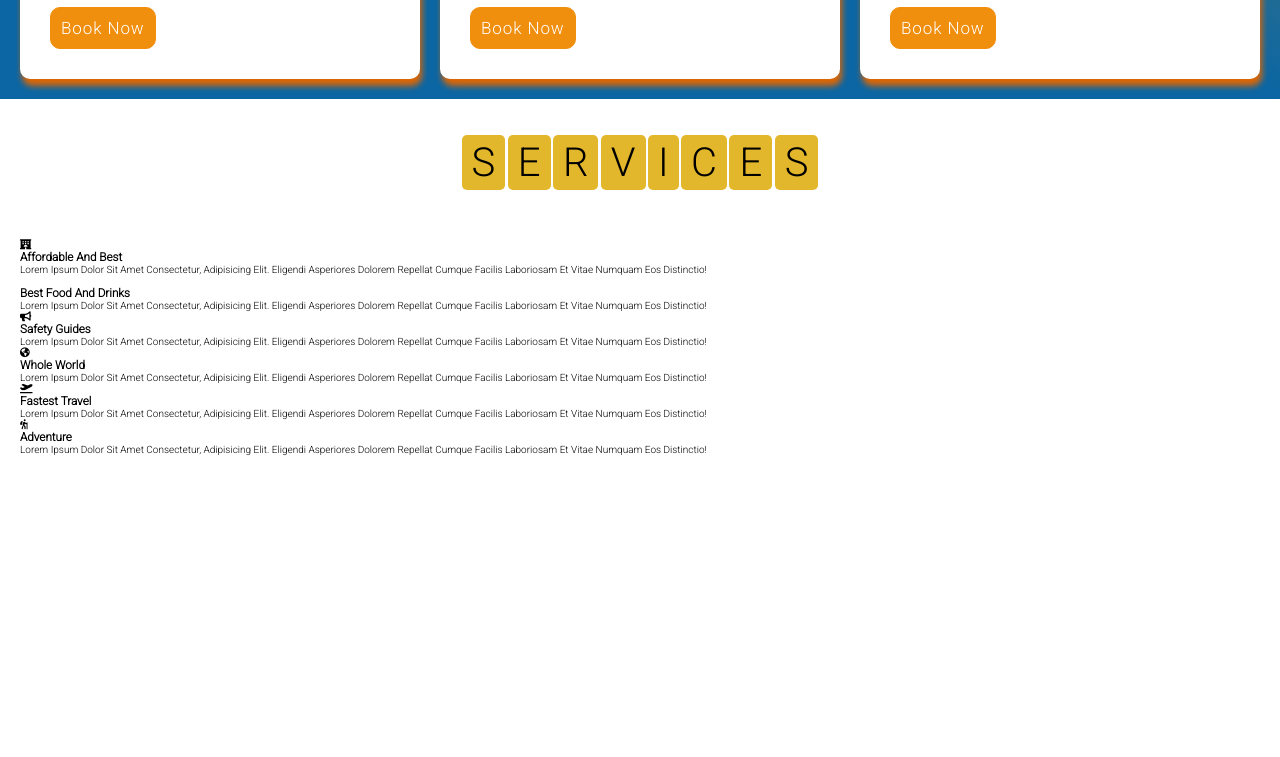
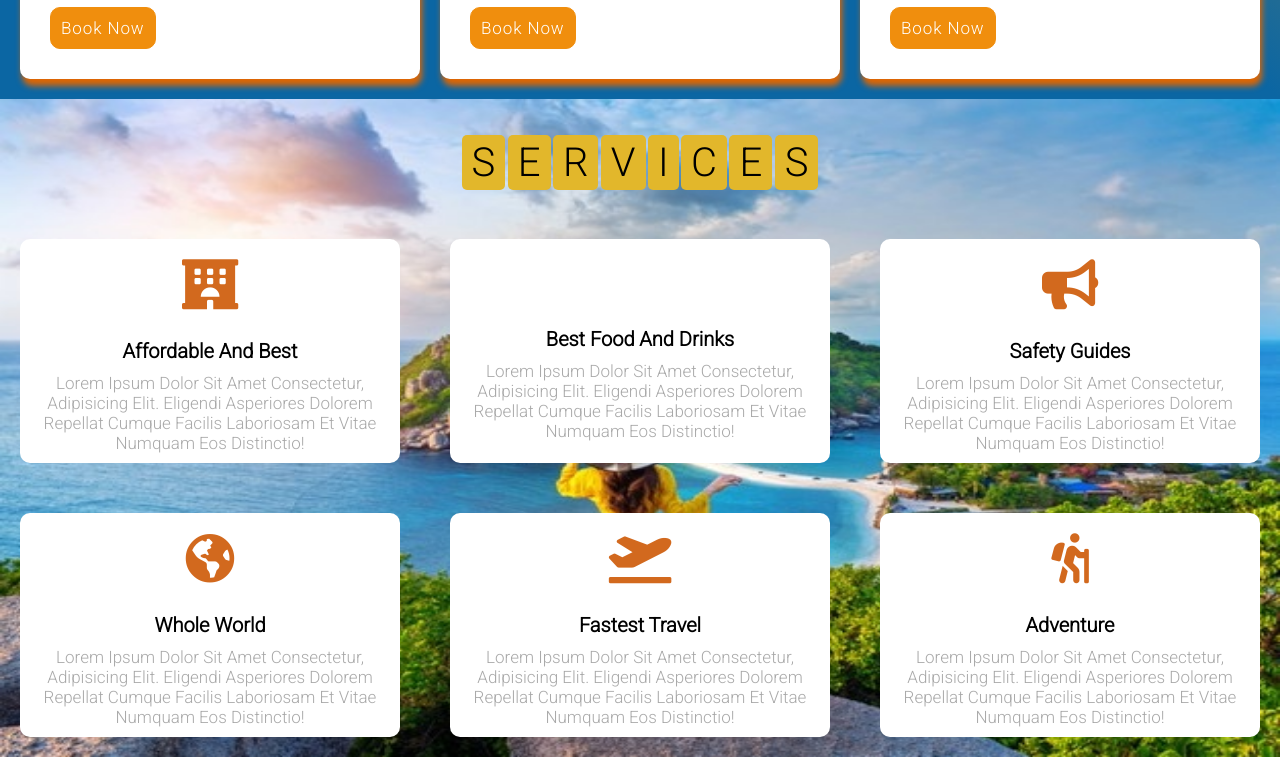
Before and after one commit to jsourabh1/Tourism_site, a plain HTML site: page index.html in a window 1280 px wide. Shown: the part 2715-3472 px from the top of the page. Before the commit the page ends 3190 px from the top, so only its background shows below. Drawn offline with Linux system fonts and the light colour scheme; some icons are missing; a web font is replaced by a local one.

Commit message:
Update index.css
1) Add the CSS for the packages section

```diff
--- a/index.css
+++ b/index.css
@@ -539,8 +539,62 @@ section{
     color: rgb(240, 142, 13);
 }
 
+.services_section{
+
+    background-image: url(images_and_videos/Travel_4.jpg);
+    /* background-repeat: no-repeat; */
+    /* object-fit: cover;  */
+
+    background-size: 100% 100%;
+}
+.services_section .services-container{
+    display: flex;
+    flex-wrap: wrap;
+    gap: 5rem;
+
+}
+
+.services_section .services-container .services{
+    flex: 1 1 30rem;
+    background-color: white;
+    border-radius: 1rem;
+    overflow: hidden;
+
+    display: flex;
+    justify-content: space-around;
+    align-items: center;
+    flex-direction: column;
+}
+
+.services_section .services-container i{
+
+    font-size: 5rem;
+    color: chocolate;
+    margin: 2rem;
+}
+.services_section .services-container .content{
+
+    text-align: center;
+    padding: 1rem;
+}
 
 
+
+.services_section .services-container .content h3{
+
+    font-size: 2rem;
+    font-weight: 900;
+    color: black;
+    margin: 0 1rem 1rem 1rem ;
+
+}
+.services_section .services-container .content p{
+
+    font-size: 1.7rem;
+    color: darkgray;
+    /* font-weight: bold; */
+
+}
 
 
 
```
